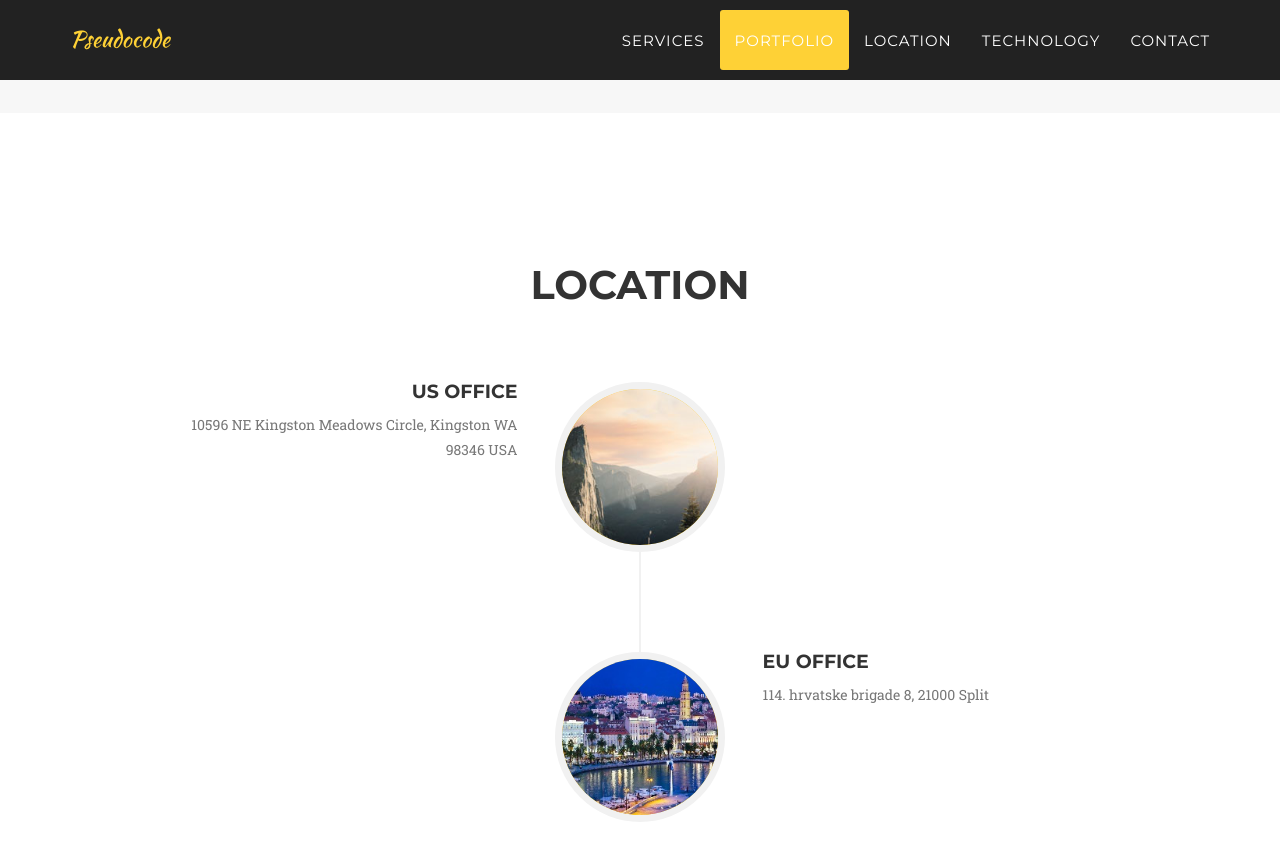
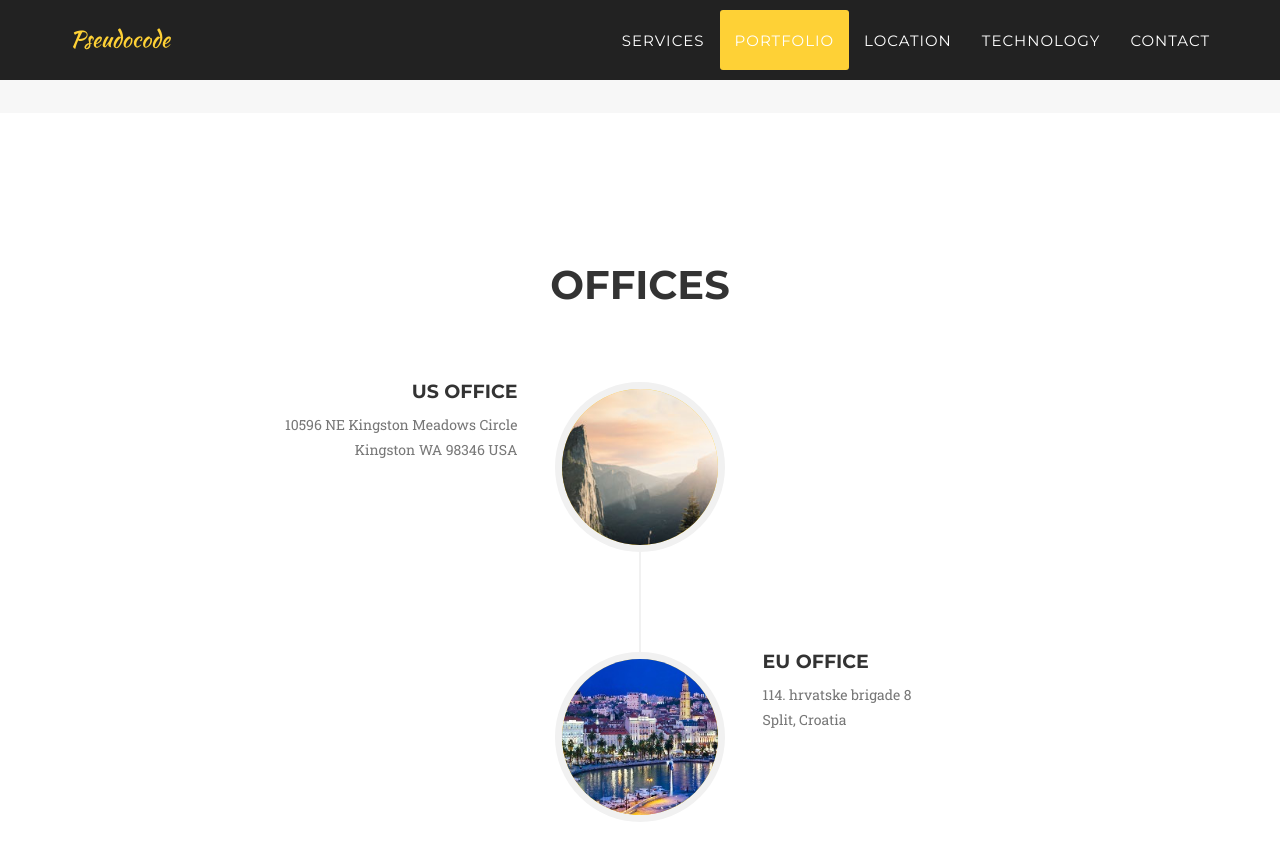
Before and after one commit to zoranzoran/pseudocode, a Jekyll site: the page built from index.html, in a window 1280 px wide and 900 px high, scrolled down 2441 px. Shown: the top 861 px of the window. Built offline with Jekyll 4.4.1, drawn with Linux system fonts in a browser that asks for light colours; some web fonts are replaced.

Commit message:
Update about.html

```diff
--- a/_includes/about.html
+++ b/_includes/about.html
@@ -3,7 +3,7 @@
         <div class="container">
             <div class="row">
                 <div class="col-lg-12 text-center">
-                    <h2 class="section-heading">Location</h2>
+                    <h2 class="section-heading">Offices</h2>
                     <h3 class="section-subheading text-muted"></h3>
                 </div>
             </div>
@@ -20,7 +20,8 @@
                                     <h4 class="subheading"></h4>
                                 </div>
                                 <div class="timeline-body">
-                                    <p class="text-muted">10596 NE Kingston Meadows Circle, Kingston WA 98346 USA</p>
+                                    <p class="text-muted">10596 NE Kingston Meadows Circle</p>
+                                    <p class="text-muted">Kingston WA 98346 USA</p>
                                 </div>
                             </div>
                         </li>
@@ -34,7 +35,8 @@
                                     <h4 class="subheading"></h4>
                                 </div>
                                 <div class="timeline-body">
-                                    <p class="text-muted">114. hrvatske brigade 8, 21000 Split</p>
+                                    <p class="text-muted">114. hrvatske brigade 8</p>
+                                    <p class="text-muted">Split, Croatia</p>
                                 </div>
                             </div>
                         </li>
```
